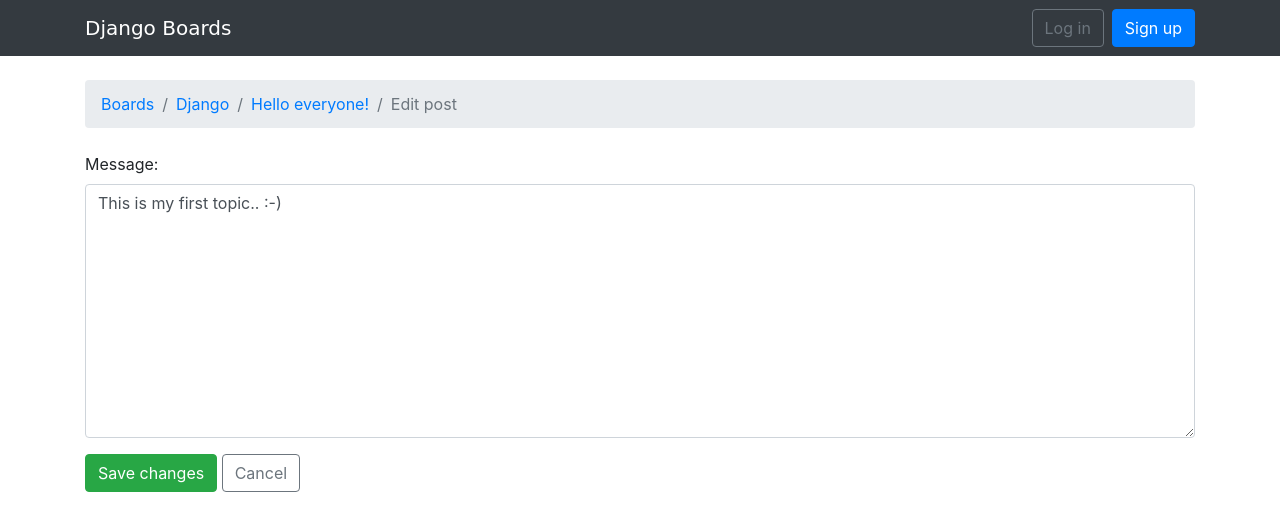
After one commit to hpmomocha/myproject, a Django app: page /boards/1/topics/1/posts/1/edit/ in a window 1280 px wide. The commit adds this page. Shown: the top 531 px of the page. Run offline with Django 3.2, Linux system fonts and the light colour scheme; data comes from the database, SQL or seed files in the repository; both versions use the stored data as it was after the commit; some libraries are stand-ins or nearby versions; some web fonts are replaced.

Commit message:
edit post

```diff
--- a/myfirstproject/boards/views.py
+++ b/myfirstproject/boards/views.py
@@ -1,7 +1,11 @@
+
+
 from django.contrib.auth.decorators import login_required
 from django.contrib.auth.models import User
 from django.db.models import Count
 from django.shortcuts import render, get_object_or_404, redirect
+from django.utils import timezone
+from django.views.generic import View, UpdateView
 
 from .forms import NewTopicForm, PostForm
 from .models import Board, Topic, Post
@@ -76,3 +80,18 @@ def reply_topic(request, pk, topic_pk):
         form = PostForm()
 
     return render(request, 'reply_topic.html', {'topic': topic, 'form': form})
+
+
+class PostUpdateView(UpdateView):
+    model = Post
+    fields = ('message',)
+    template_name = 'edit_post.html'
+    pk_url_kwarg = 'post_pk'
+    context_object_name = 'post'
+
+    def form_valid(self, form):
+        post = form.save(commit=False)
+        post.updated_by = self.request.user
+        post.updated_at = timezone.now()
+        post.save()
+        return redirect('topic_posts', pk=post.topic.board.pk, topic_pk=post.topic.pk)
--- a/myfirstproject/myfirstproject/urls.py
+++ b/myfirstproject/myfirstproject/urls.py
@@ -20,9 +20,16 @@ from django.conf.urls import url
 from django.contrib import admin
 from django.contrib.auth import views as auth_views
 
-from myfirstproject import settings
+from . import settings
 
 urlpatterns = [
+    # views.home是视图函数
+    url(r'^$', views.home, name='home'),
+    url(r'^signup/$', accounts_views.signup, name='signup'),
+    url(r'^login/$', auth_views.LoginView.as_view(template_name='login.html'), name='login'),
+    url(r'^logout/$', auth_views.LogoutView.as_view(), name='logout'),
+    # url(r'^logout/$', auth_views.logout, {'next_page': settings.LOGOUT_REDIRECT_URL}, name='logout'),
+
     url(r'^reset/$',
         auth_views.PasswordResetView.as_view(
             template_name='password_reset.html',
@@ -38,21 +45,19 @@ urlpatterns = [
     url(r'^reset/complete/$',
         auth_views.PasswordResetCompleteView.as_view(template_name='password_reset_complete.html'),
         name='password_reset_complete'),
+
     url(r'^settings/password/$', auth_views.PasswordChangeView.as_view(template_name='password_change.html'),
         name='password_change'),
     url(r'^settings/password/done/$',
         auth_views.PasswordResetDoneView.as_view(template_name='password_change_done.html'),
         name='password_change_done'),
+
     url(r'^boards/(?P<pk>\d+)/topics/(?P<topic_pk>\d+)/$', views.
         topic_posts, name='topic_posts'),
     url(r'^boards/(?P<pk>\d+)/topics/(?P<topic_pk>\d+)/reply/$',
         views.reply_topic, name='reply_topic'),
-    # views.home是视图函数
-    url(r'^$', views.home, name='home'),
-    url(r'^signup/$', accounts_views.signup, name='signup'),
-    # url(r'^logout/$', auth_views.LoginView.as_view(), name='logout'),
-    url(r'^logout/$', auth_views.logout, {'next_page': settings.LOGOUT_REDIRECT_URL}, name='logout'),
-    url(r'^login/$', auth_views.LoginView.as_view(template_name='login.html'), name='login'),
+    url(r'boards/(?P<pk>\d+)/topics/(?P<topic_pk>\d+)/posts/(?P<post_pk>\d+)/edit/$', views.PostUpdateView.as_view(),
+        name='edit_post'),
     url(r'^boards/(?P<pk>\d+)/$', views.board_topics, name='board_topics'),
     url(r'^boards/(?P<pk>\d+)/new/$', views.new_topic, name='new_topic'),
     url(r'^admin/', admin.site.urls),
--- /dev/null
+++ b/myfirstproject/templates/edit_post.html
@@ -0,0 +1,20 @@
+{% extends 'base.html' %}
+{% block title %}Edit post{% endblock %}
+{% block breadcrumb %}
+    <li class="breadcrumb-item"><a href="{% url 'home' %}">Boards</a></li>
+    <li class="breadcrumb-item"><a href="{% url 'board_topics' post.topic.board.pk %}">{{ post.topic.board.name }}</a>
+    </li>
+    <li class="breadcrumb-item"><a
+            href="{% url 'topic_posts' post.topic.board.pk post.topic.pk %}">{{ post.topic.subject }}</a></li>
+    <li class="breadcrumb-item active">Edit post</li>
+{% endblock %}
+
+{% block content %}
+    <form method="post" class="mb-4" novalidate>
+        {% csrf_token %}
+        {% include 'includes/form.html' %}
+        <button type="submit" class="btn btn-success">Save changes</button>
+        <a href="{% url 'topic_posts' post.topic.board.pk post.topic.pk %}" class="btn btn-outline-secondary"
+           role="button">Cancel</a>
+    </form>
+{% endblock %}
--- a/myfirstproject/templates/topic_posts.html
+++ b/myfirstproject/templates/topic_posts.html
@@ -33,7 +33,8 @@
                         {{ post.message }}
                         {% if post.created_by == user %}
                             <div class="mt-3">
-                                <a href="#" class="btn btn-primary btn-sm" role="button">Edit</a>
+                                <a href="{% url 'edit_post' post.topic.board.pk post.topic.pk post.pk %}"
+                                   class="btn btn-primary btn-sm" role="button">Edit</a>
                             </div>
                         {% endif %}
                     </div>
```
Also changed, not shown: myfirstproject/db.sqlite3.
